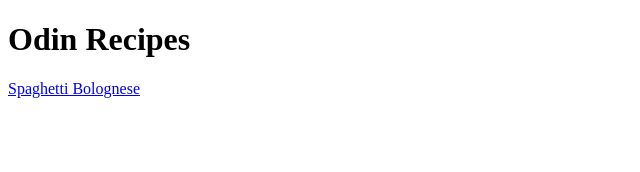
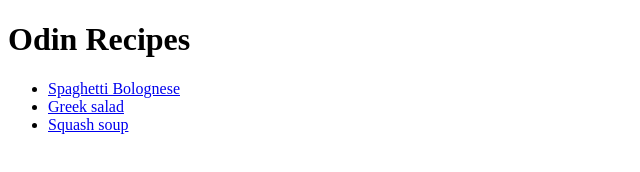
Before and after one commit to coolmintsimon/odin-recipes, a plain HTML site: page index.html in a window 1280 px wide. Shown: the whole page, without its empty margins (0-640 px from the left). Drawn offline with Linux system fonts and the light colour scheme.

Commit message:
Add links to Greek salad and squash soup recipe pages

```diff
--- a/index.html
+++ b/index.html
@@ -7,6 +7,10 @@
 
     <body>
         <h1>Odin Recipes</h1>
-        <a href="recipes/bolognese.html">Spaghetti Bolognese</a>
+        <ul>
+            <li><a href="recipes/bolognese.html">Spaghetti Bolognese</a></li>
+            <li><a href="recipes/greeksalad.html">Greek salad</a></li>
+            <li><a href="recipes/squashsoup.html">Squash soup</a></li>
+        </ul>
     </body>
 </html>
```
